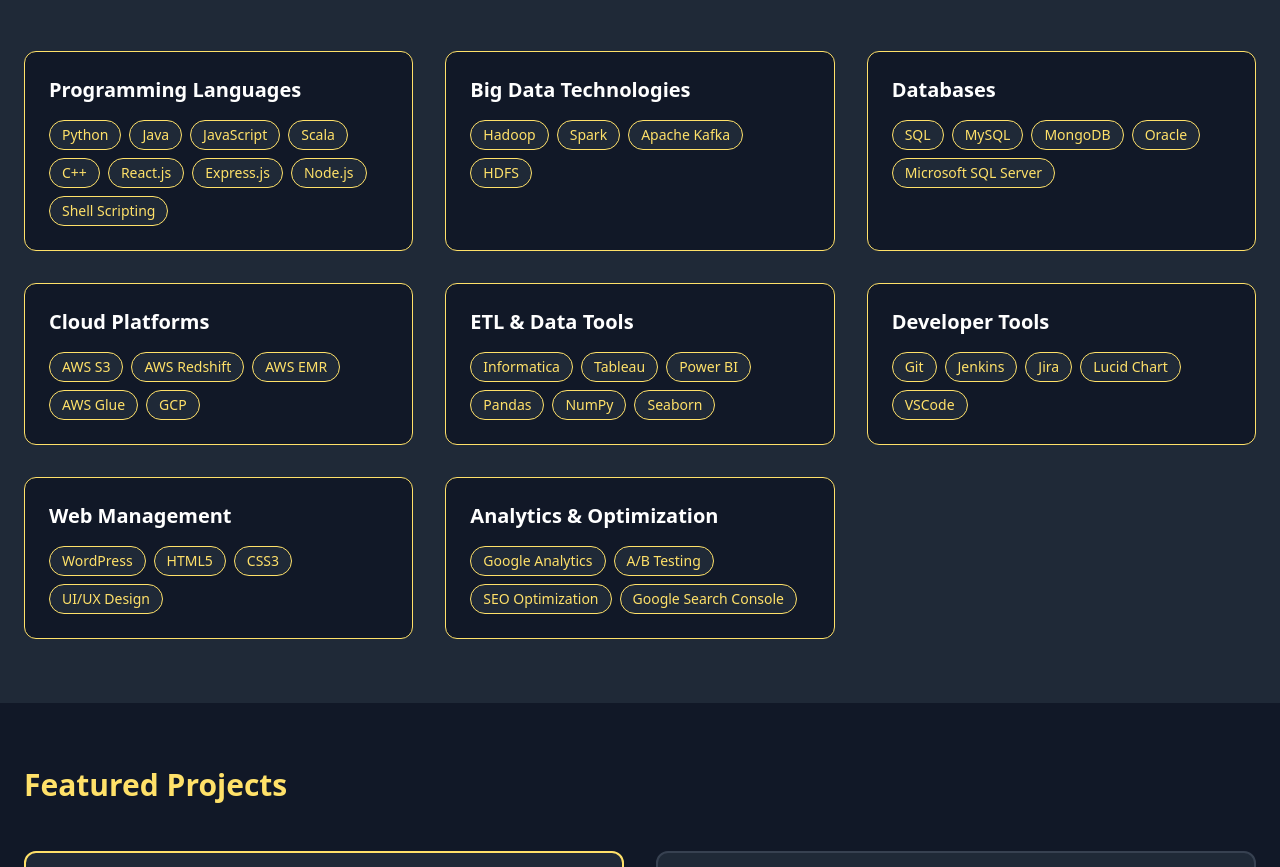
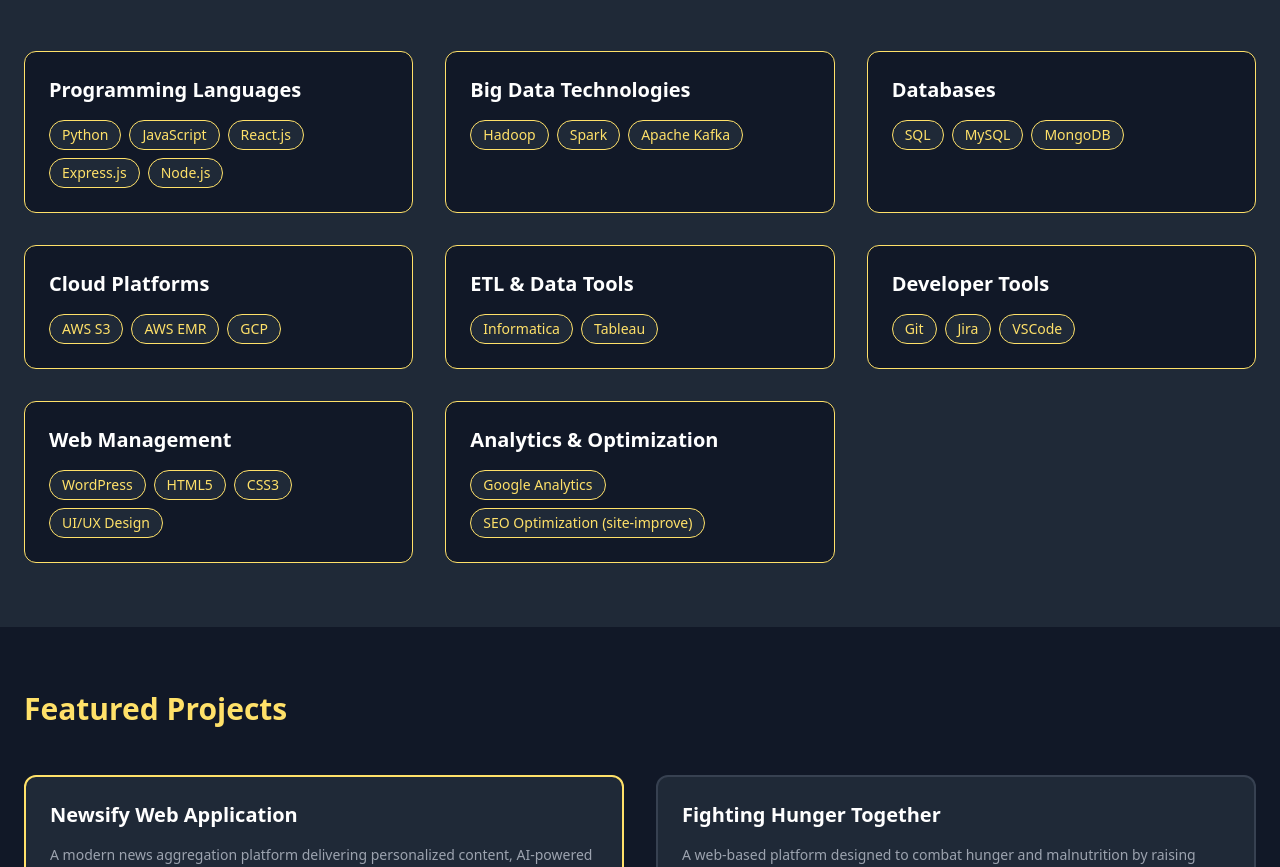
Before and after one commit to SIRI1023/Personal_portfolio, a React (Vite) app: page / in a window 1280 px wide. Shown: the part 3040-3907 px from the top of the page. Built offline with nearby package versions, Linux system fonts and the light colour scheme.

Commit message:
Update Skills.tsx

```diff
--- a/src/components/Skills.tsx
+++ b/src/components/Skills.tsx
@@ -5,42 +5,34 @@
     title: 'Programming Languages',
     skills: [
       'Python',
-      'Java',
       'JavaScript',
-      'Scala',
-      'C++',
       'React.js',
       'Express.js',
       'Node.js',
-      'Shell Scripting',
     ],
   },
   {
     title: 'Big Data Technologies',
-    skills: ['Hadoop', 'Spark', 'Apache Kafka', 'HDFS'],
+    skills: ['Hadoop', 'Spark', 'Apache Kafka'],
   },
   {
     title: 'Databases',
-    skills: ['SQL', 'MySQL', 'MongoDB', 'Oracle', 'Microsoft SQL Server'],
+    skills: ['SQL', 'MySQL', 'MongoDB'],
   },
   {
     title: 'Cloud Platforms',
-    skills: ['AWS S3', 'AWS Redshift', 'AWS EMR', 'AWS Glue', 'GCP'],
+    skills: ['AWS S3', 'AWS EMR', 'GCP'],
   },
   {
     title: 'ETL & Data Tools',
     skills: [
       'Informatica',
-      'Tableau',
-      'Power BI',
-      'Pandas',
-      'NumPy',
-      'Seaborn',
+      'Tableau'
     ],
   },
   {
     title: 'Developer Tools',
-    skills: ['Git', 'Jenkins', 'Jira', 'Lucid Chart', 'VSCode'],
+    skills: ['Git', 'Jira', 'VSCode'],
   },
   {
     title: 'Web Management',
@@ -50,9 +42,7 @@
     title: 'Analytics & Optimization',
     skills: [
       'Google Analytics',
-      'A/B Testing',
-      'SEO Optimization',
-      'Google Search Console',
+      'SEO Optimization (site-improve)'
     ],
   },
 ];
```
